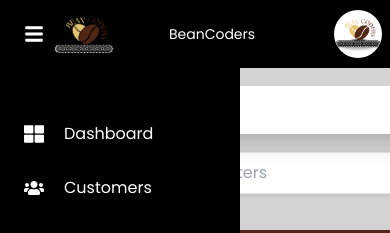
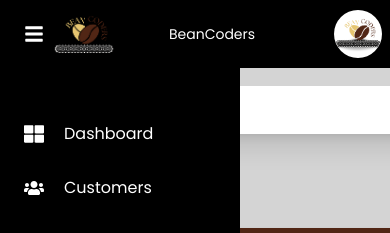
Before and after one commit to joephinecalapiz/beancoders-coffee-sorters, a React (Vite) app: page /sorters in a window 390 px wide. Shown: the top 233 px of the page. Built offline with nearby package versions, Linux system fonts and the light colour scheme; no server answers; sample sign-in values are in the browser's storage.

Commit message:
update customer search bar

```diff
--- a/src/css/customer.css
+++ b/src/css/customer.css
@@ -26,11 +26,16 @@
 }
 
 .search-bar {
-  margin-left: 35px;
-  margin-right: 35px;
+  align-self: start;
   width: 100px;
   border-radius: 20px;
   box-shadow: 0 2px 4px rgba(0, 0, 0, 0.1);
+}
+
+@media (max-width: 500px){
+  .search-bar {
+    display: none;
+}
 }
 
 /* Table - Cell Data (below the header) */
```
